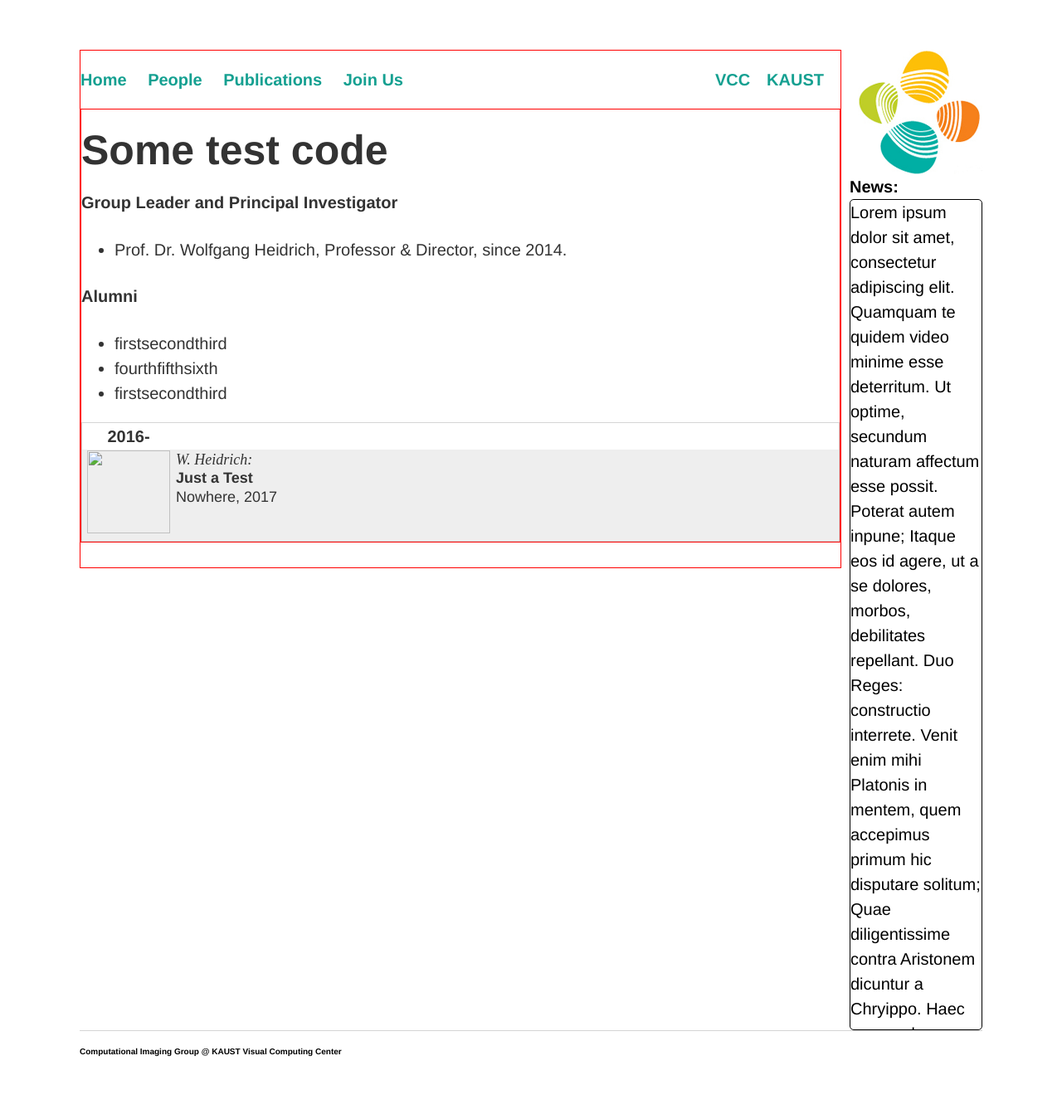
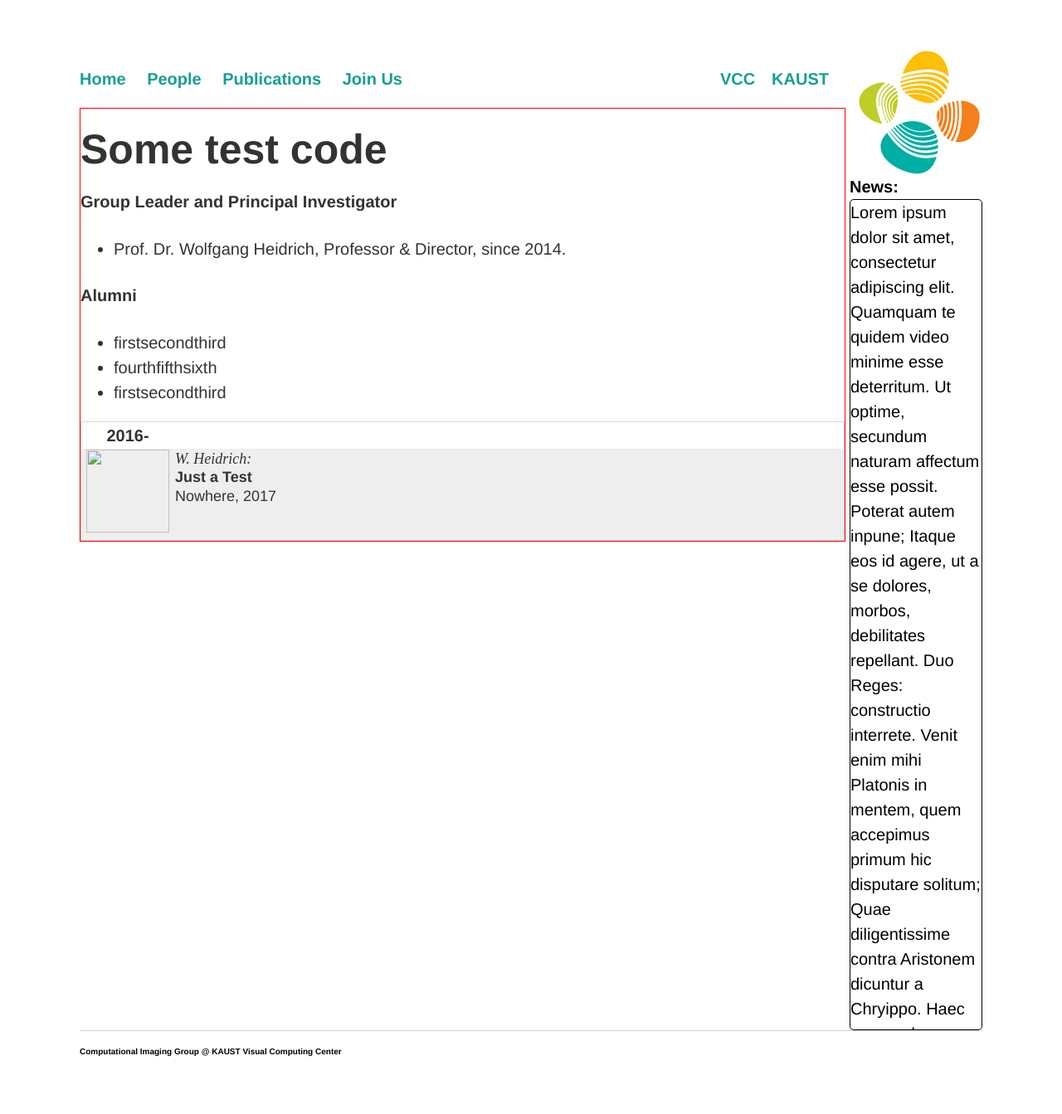
Before and after one commit to vccimaging/vccimaging.github.io, a Jekyll site: the page built from test.html, in a window 1280 px wide. Shown: the whole page at 83% size. Built offline with Jekyll 4.4.1, drawn with Linux system fonts in a browser that asks for light colours.

Commit message:
Update main.css

```diff
--- a/css/main.css
+++ b/css/main.css
@@ -84,6 +84,5 @@ table {
 }
 #main-body {
     display:block;
-    border:1px solid red;
-    margin-right: 170px;
+    margin-right: 165px;
 }
```
